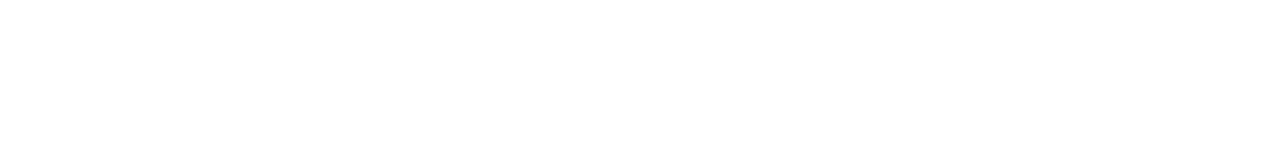
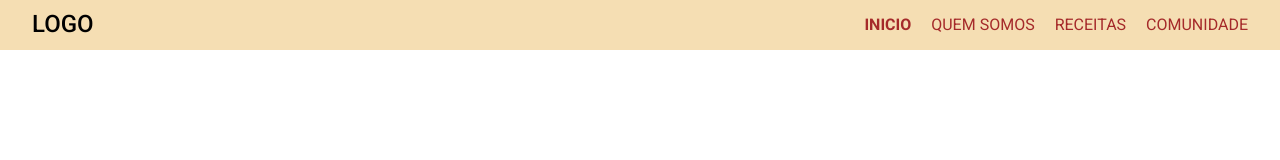
Before and after one commit to anonimoDoGithub/projeto-arquitetura-css-boas-praticas, a plain HTML site: page index.html in a window 1280 px wide. Drawn offline with Linux system fonts and the light colour scheme.

Commit message:
add cabecalho

```diff
--- /dev/null
+++ b/assets/css/cabecalho/cabecalho.css
@@ -0,0 +1,45 @@
+
+.cabecalho{
+    display: flex;
+    align-items: center;
+    justify-content: space-between;
+
+    background: wheat;
+
+    padding-left: 2rem;
+    padding-right: 2rem;
+}
+
+.logo a{
+    color: black;
+    text-decoration: none;
+    font-size: 1.5rem;
+    font-weight: 500;
+}
+
+.menu-lista{
+    display: flex;
+}
+
+.menu-item{
+    list-style: none;
+}
+
+.menu-item:last-child a {
+    margin-right: 0;
+}
+
+.menu-link{
+    text-decoration: none;
+    color: brown;
+    margin-right: 1.25rem;
+}
+
+.menu-link.ativo {
+    font-weight: bold;
+}
+
+.menu-link:hover{
+    text-decoration: underline 0.2rem;
+
+}
--- a/assets/css/reset.css
+++ b/assets/css/reset.css
@@ -1,4 +1,7 @@
 body {
+    padding: 0;
+    margin: 0;
+    box-sizing: border-box;
     font-family: Roboto, sans-serif;
 }
 
--- /dev/null
+++ b/assets/css/style.css
@@ -0,0 +1,3 @@
+@import url(./reset.css);
+@import url(./normalize.css);
+@import url(./cabecalho/cabecalho.css);
--- a/index.html
+++ b/index.html
@@ -6,18 +6,17 @@
         <meta name="viewport" content="width=device-width, initial-scale=1.0" />
         <meta http-equiv="X-UA-Compatible" content="ie=edge" />
         <title>Fruta & Fruto</title>
-        <link href="./assets/css/normalize.css" rel="stylesheet" />
-        <link href="./assets/css/reset.css" rel="stylesheet" />
+        <link rel="stylesheet" href="/assets/css/style.css">
     </head>
     <body>
-        <header>
-            <img src="" alt="">
-            <nav>
-                <ul>
-                    <li><a href="#"></a></li>
-                    <li><a href="#"></a></li>
-                    <li><a href="#"></a></li>
-                    <li><a href="#"></a></li>
+        <header class="cabecalho">
+            <span class="logo"><a href="#">LOGO</a></span>
+            <nav class="menu">
+                <ul class="menu-lista">
+                    <li class="menu-item"><a class="menu-link ativo"  href="#">INICIO</a></li>
+                    <li class="menu-item"><a class="menu-link" href="#">QUEM SOMOS</a></li>
+                    <li class="menu-item"><a class="menu-link" href="#">RECEITAS</a></li>
+                    <li class="menu-item"><a class="menu-link" href="#">COMUNIDADE</a></li>
                 </ul>
             </nav>
         </header>
```
Also changed, not shown: assets/css/normalize.css.
